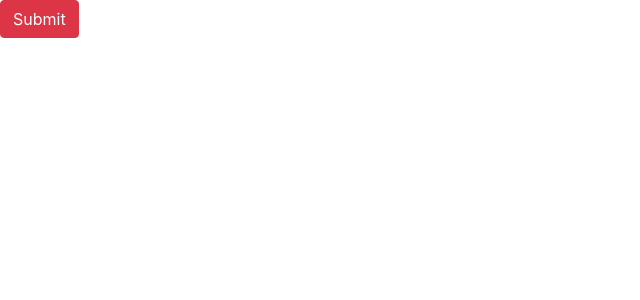
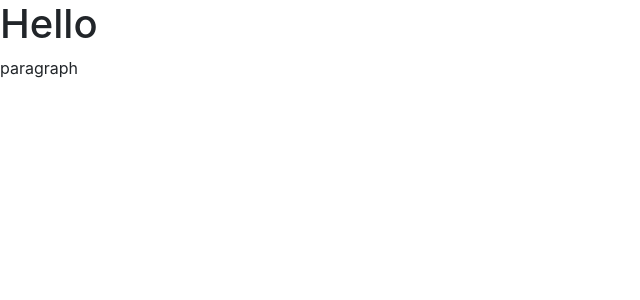
Before and after one commit to GhulamMustafaGM/client-side-app, a React (Create React App) app: page / in a window 1280 px wide. Shown: the top 300 px of the page, without its empty margins (0-640 px from the left). Built offline with nearby package versions, Linux system fonts and the light colour scheme.

Commit message:
created component

```diff
--- /dev/null
+++ b/src/App.jsx
@@ -0,0 +1,13 @@
+import React, { Component } from "react";
+class NavBar extends Component {
+  render() {
+    return (
+      <React.Fragment>
+        <h1>Hello</h1>
+        <p>paragraph</p>
+      </React.Fragment>
+    );
+  }
+}
+
+export default NavBar;
--- a/src/index.js
+++ b/src/index.js
@@ -4,6 +4,6 @@ import "jquery";
 import "popper.js/dist/umd/popper";
 import "bootstrap/dist/js/bootstrap";
 import "bootstrap/dist/css/bootstrap.css";
+import NavBar from "./App";
 
-var element = <button class="btn btn-danger">Submit</button>;
-ReactDOM.render(element, document.getElementById("root"));
+ReactDOM.render(<NavBar />, document.getElementById("root"));
```
